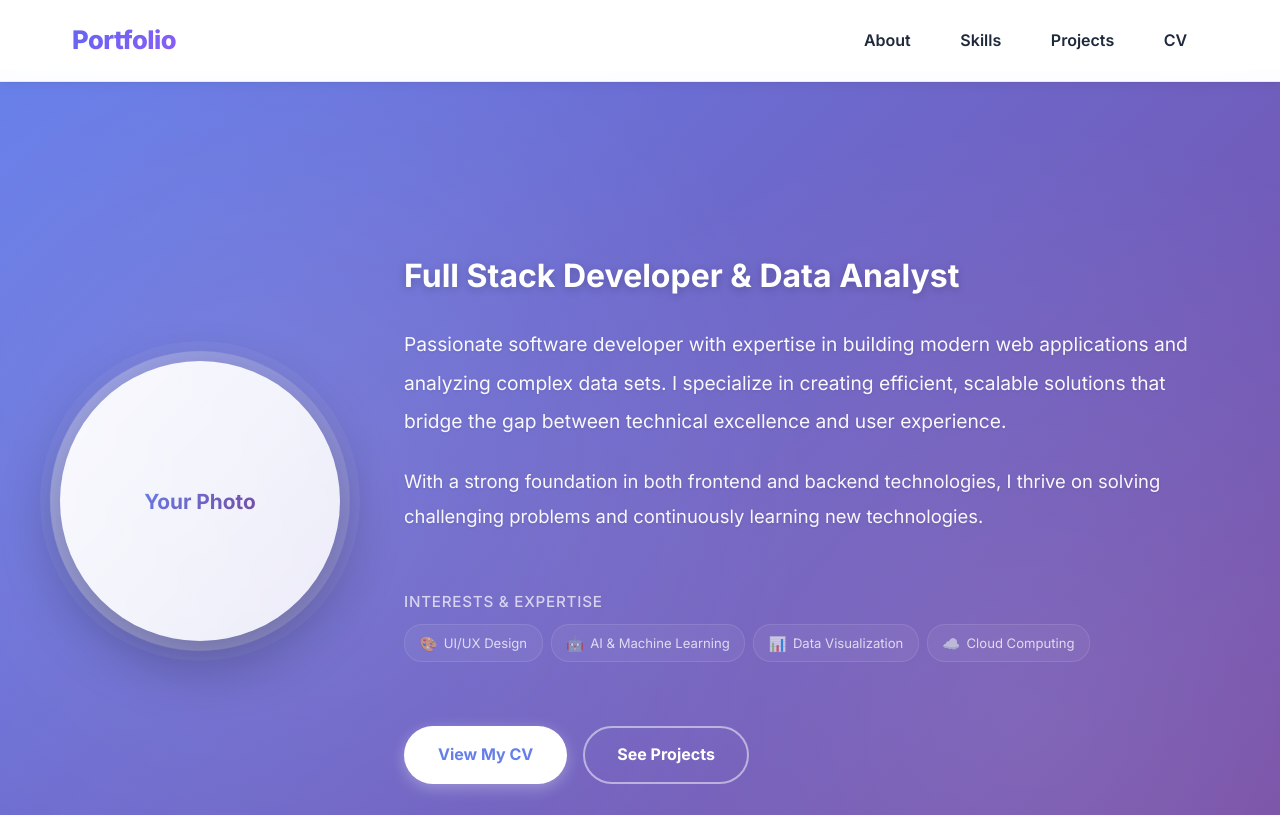
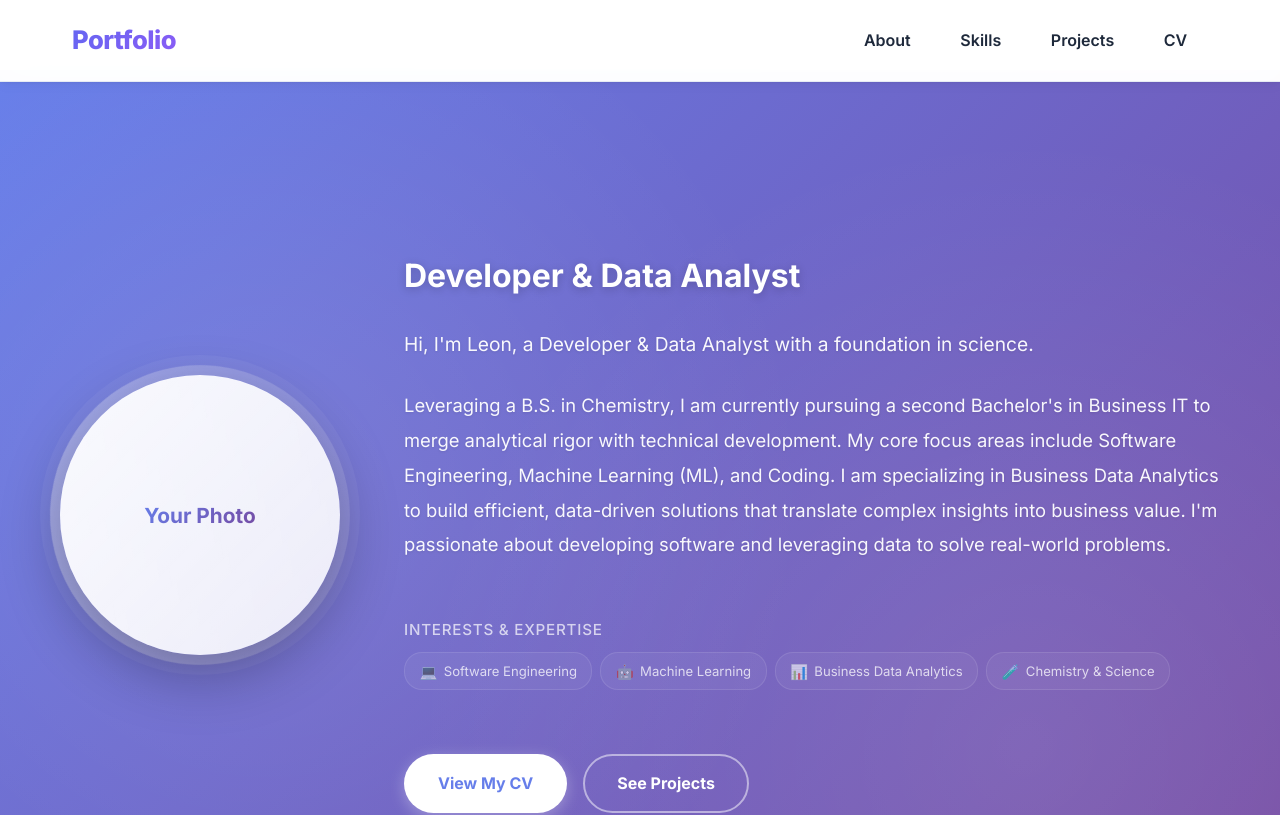
Before and after one commit to leonberkemeier/Website2.1, a React (Vite) app in the folder personal-website/: page / in a window 1280 px wide. Shown: the top 815 px of the page. Built offline with nearby package versions, Linux system fonts and the light colour scheme.

Commit message:
Updated the about me to fix myself

```diff
--- a/personal-website/src/components/AboutMe.jsx
+++ b/personal-website/src/components/AboutMe.jsx
@@ -2,10 +2,10 @@ import './AboutMe.css'
 
 function AboutMe() {
   const interests = [
-    { icon: '🎨', text: 'UI/UX Design' },
-    { icon: '🤖', text: 'AI & Machine Learning' },
-    { icon: '📊', text: 'Data Visualization' },
-    { icon: '☁️', text: 'Cloud Computing' }
+    { icon: '💻', text: 'Software Engineering' },
+    { icon: '🤖', text: 'Machine Learning' },
+    { icon: '📊', text: 'Business Data Analytics' },
+    { icon: '🧪', text: 'Chemistry & Science' }
   ]
 
   return (
@@ -18,15 +18,12 @@ function AboutMe() {
             </div>
           </div>
           <div className="bio">
-            <h3>Full Stack Developer & Data Analyst</h3>
+            <h3>Developer & Data Analyst</h3>
             <p className="intro-text">
-              Passionate software developer with expertise in building modern web applications
-              and analyzing complex data sets. I specialize in creating efficient, scalable
-              solutions that bridge the gap between technical excellence and user experience.
+              Hi, I'm Leon, a Developer & Data Analyst with a foundation in science.
             </p>
             <p>
-              With a strong foundation in both frontend and backend technologies, I thrive
-              on solving challenging problems and continuously learning new technologies.
+              Leveraging a B.S. in Chemistry, I am currently pursuing a second Bachelor's in Business IT to merge analytical rigor with technical development. My core focus areas include Software Engineering, Machine Learning (ML), and Coding. I am specializing in Business Data Analytics to build efficient, data-driven solutions that translate complex insights into business value. I'm passionate about developing software and leveraging data to solve real-world problems.
             </p>
 
             <div className="interests-section">
```
